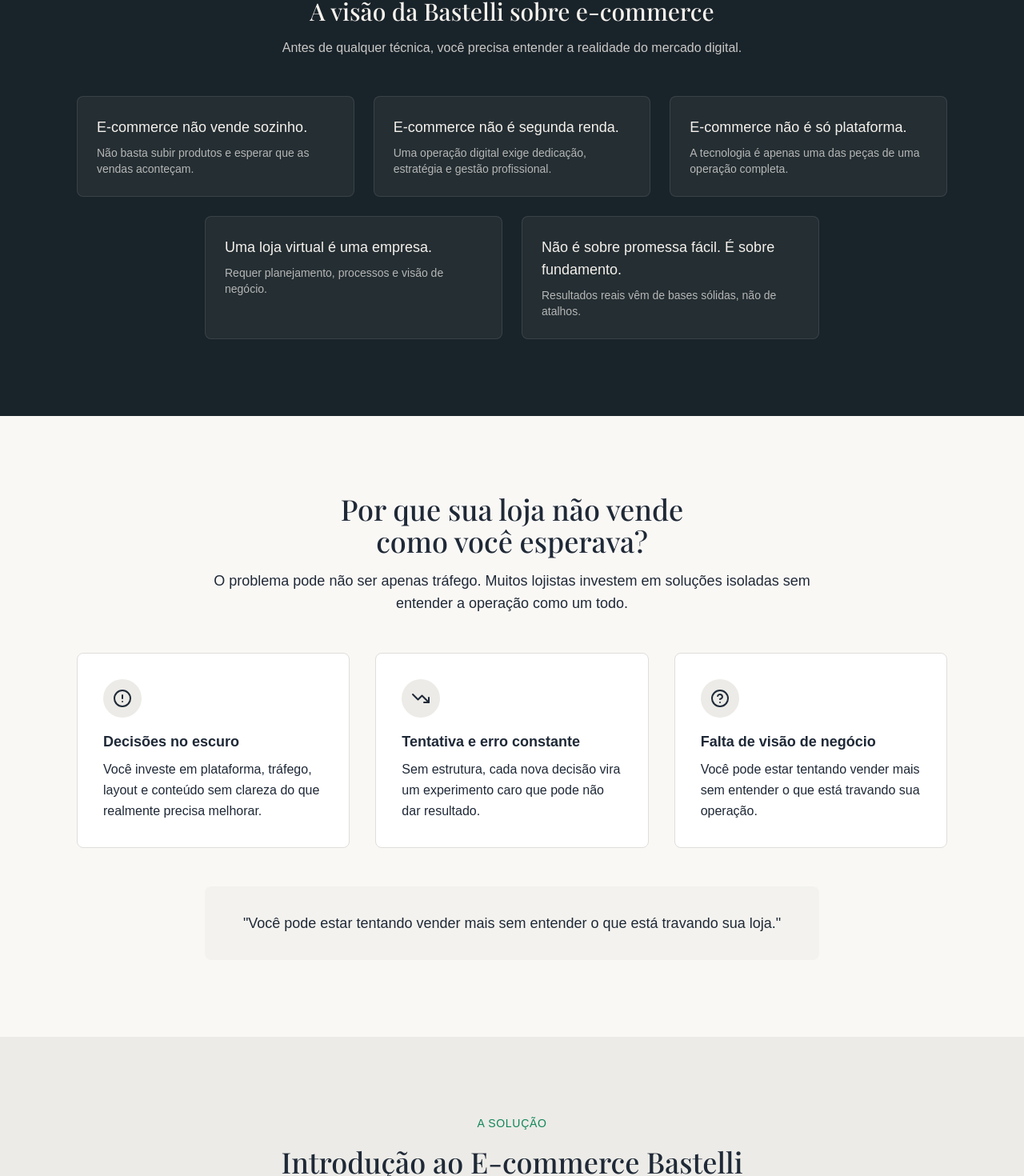
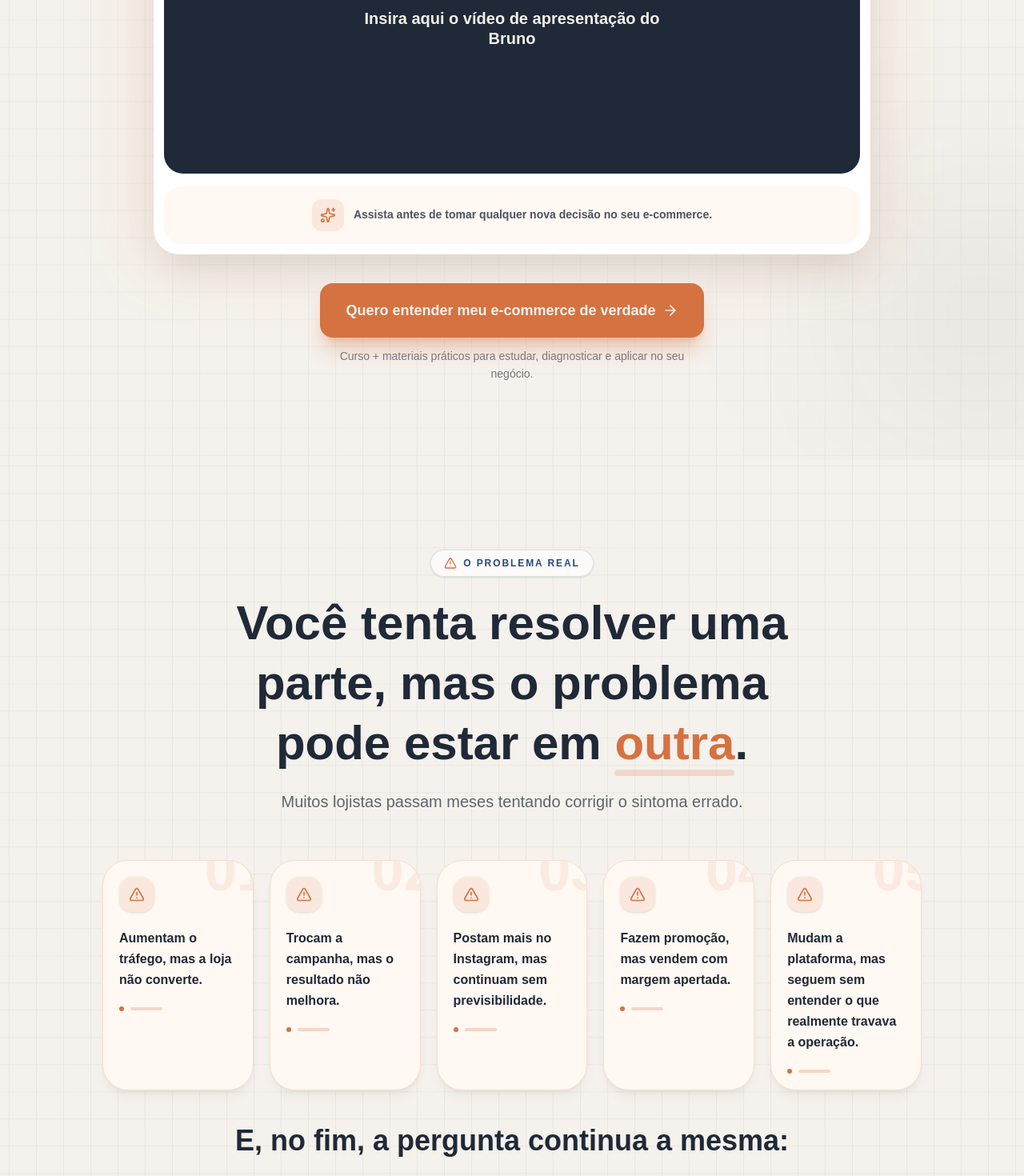
Before and after one commit to andrebastelli/bastelli-pagina-de-vendas-com-vsl, a React (Vite) app: page / in a window 1280 px wide. Shown: the part 900-2370 px from the top of the page at 80% size. Built offline with nearby package versions, Linux system fonts and the light colour scheme; no server answers; a web font is replaced by a local one.

Commit message:
Corrigir importações em VendasPage.tsx
- Importar componentes corretos do diretório @/components
- Usar componente ViradadeChave em vez de Blocodeidentificacao
- Remover importações de landing (estrutura incorreta)
- Build passa com sucesso

```diff
--- a/src/pages/VendasPage.tsx
+++ b/src/pages/VendasPage.tsx
@@ -1,35 +1,37 @@
-import {
-  Header,
-  HeroDirect,
-  KeyPhrasesSection,
-  ProblemSection,
-  SolutionSection,
-  CourseContentSection,
-  EcommerceWheelSection,
-  BonusSection,
-  AudienceSection,
-  OfferSection,
-  FAQSection,
-  FinalCTASection,
-  Footer,
-} from '@/components/landing'
+import { Header } from '@/components/Header'
+import { Hero } from '@/components/Hero'
+import { BlocoOproblemareal } from '@/components/BlocoOproblemareal'
+import { ViradadeChave } from '@/components/ViradadeChave'
+import { BlocoQuebradecrenca } from '@/components/BlocoQuebradecrenca'
+import { BlocoApresentacaodasolucao } from '@/components/BlocoApresentacaodasolucao'
+import { RodadoEcommerce } from '@/components/RodadoEcommerce'
+import { Aprendizado } from '@/components/Aprendizado'
+import { Bonus } from '@/components/Bonus'
+import { BlocoParaQuemENaoE } from '@/components/BlocoParaQuemENaoE'
+import { BrunoBastelli } from '@/components/BrunoBastelli'
+import { Oferta } from '@/components/Oferta'
+import { FAQ } from '@/components/FAQ'
+import { CTAFinal } from '@/components/CTAFinal'
+import { Footer } from '@/components/Footer'
 
 export function VendasPage() {
   return (
     <>
       <Header />
       <main>
-        <HeroDirect />
-        <KeyPhrasesSection />
-        <ProblemSection />
-        <SolutionSection />
-        <CourseContentSection />
-        <EcommerceWheelSection />
-        <BonusSection />
-        <AudienceSection />
-        <OfferSection />
-        <FAQSection />
-        <FinalCTASection />
+        <Hero />
+        <BlocoOproblemareal />
+        <ViradadeChave />
+        <BlocoQuebradecrenca />
+        <BlocoApresentacaodasolucao />
+        <RodadoEcommerce />
+        <Aprendizado />
+        <Bonus />
+        <BlocoParaQuemENaoE />
+        <BrunoBastelli />
+        <Oferta />
+        <FAQ />
+        <CTAFinal />
       </main>
       <Footer />
     </>
```
